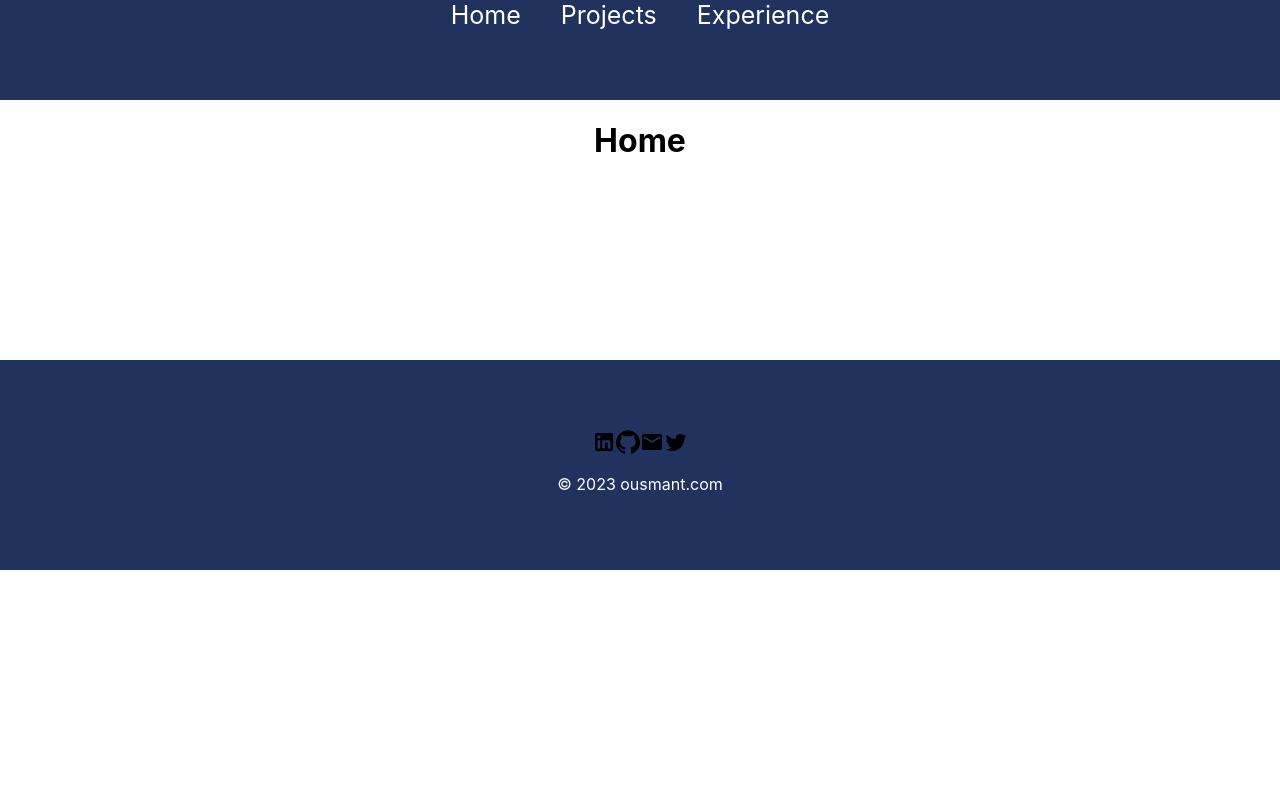
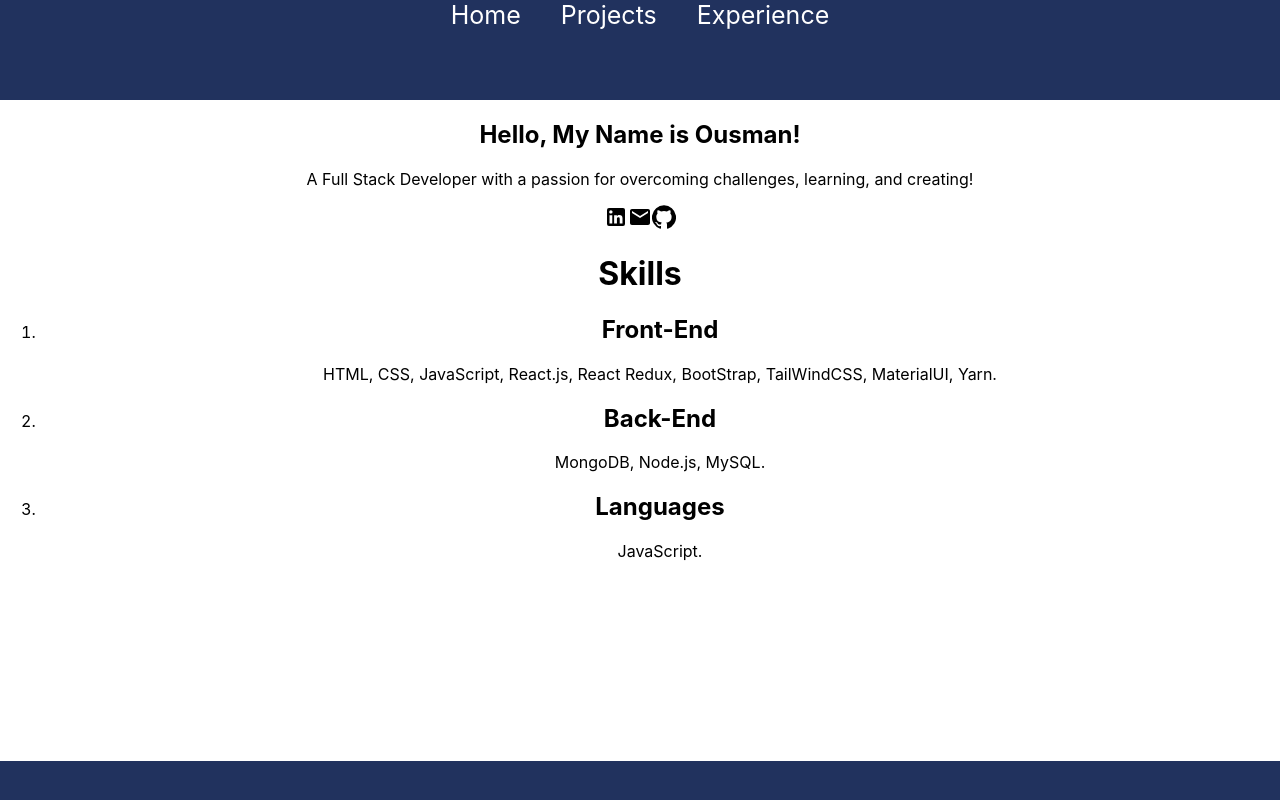
Before and after one commit to Ousman-T/Portfolio_app, a React (Create React App) app: page / in a window 1280 px wide. Shown: the top 800 px of the page. Built offline with nearby package versions, Linux system fonts and the light colour scheme.

Commit message:
home page structure

```diff
--- a/src/Components/Footer.jsx
+++ b/src/Components/Footer.jsx
@@ -8,7 +8,7 @@ import "../Styles/FooterStyle.css"
 export default function Footer(){
     return(
         <div className="footer">
-            <div>
+            <div className="socialMedia">
                 <LinkedInIcon />
                 <GitHubIcon />
                 <GmailIcon />
--- a/src/Pages/Home.jsx
+++ b/src/Pages/Home.jsx
@@ -1,5 +1,40 @@
+import React from "react"
+import LinkedInIcon from "@material-ui/icons/LinkedIn"
+import EmailIcon from "@material-ui/icons/Email"
+import GithubIcon from "@material-ui/icons/GitHub"
+
 export default function Home(){
     return(
-        <h1>Home</h1>
+        <div className="home">
+            <div className="about">
+                <h2>Hello, My Name is Ousman!</h2>
+                <div className="prompt"><p>A Full Stack Developer with a passion for overcoming challenges, learning, and creating!</p>
+                <LinkedInIcon />
+                <EmailIcon />
+                <GithubIcon />
+                </div>
+            </div>
+            <div className="skills">
+                <h1>Skills</h1>
+                <ol className="list">
+                    <li className="item">
+                        <h2>Front-End</h2>
+                        <span>HTML, CSS, JavaScript, React.js, React Redux, BootStrap, TailWindCSS, MaterialUI, Yarn.</span>
+                    </li>
+                <li className="list">
+
+                        <h2>Back-End</h2>
+                        <span>MongoDB, Node.js, MySQL.</span>
+
+                </li>
+                <li className="list">
+
+                        <h2>Languages</h2>
+                        <span>JavaScript.</span>
+
+                </li>
+                </ol>
+            </div>
+        </div>
     )
 }
```
